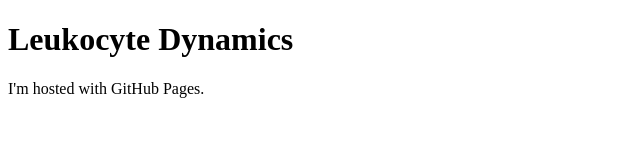
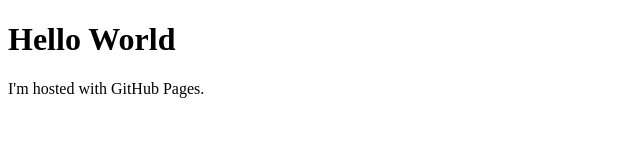
Before and after one commit to leukocyte-dynamics/leukocyte-dynamics.github.io, a plain HTML site: page index.html in a window 1280 px wide. Shown: the whole page, without its empty margins (0-640 px from the left). Drawn offline with Linux system fonts and the light colour scheme.

Commit message:
Update index.html

```diff
--- a/index.html
+++ b/index.html
@@ -1,7 +1,7 @@
 <!DOCTYPE html>
 <html>
 <body>
-<h1>Leukocyte Dynamics</h1>
+<h1>Hello World</h1>
 <p>I'm hosted with GitHub Pages.</p>
 </body>
 </html>
```
